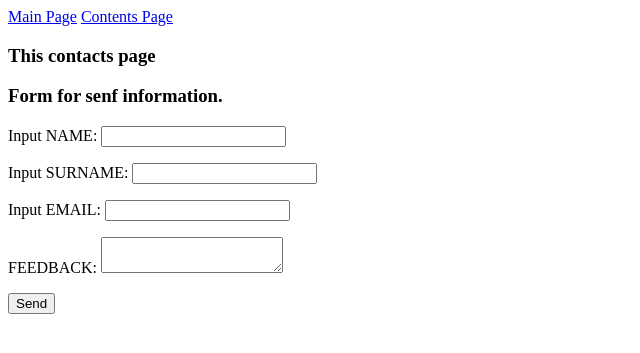
After one commit to puz27/Education_19_2, a Django app: page /contacts in a window 1280 px wide. The commit adds this page. Shown: the top 353 px of the page, without its empty margins (0-640 px from the left). Run offline with Django 4.2, Linux system fonts and the light colour scheme.

Commit message:
add feedback

```diff
--- /dev/null
+++ b/catalog/templates/catalog/base.html
@@ -0,0 +1,17 @@
+<!DOCTYPE html>
+<html lang="en">
+<head>
+    <meta charset="UTF-8">
+    <title>{{Title}}</title>
+</head>
+
+{% block main_menu %}
+<a href="/">Main Page</a>
+<a href="/contacts">Contents Page</a>
+{% endblock %}
+<body>
+{% block content %}
+<a>{{Title}}</a>
+{% endblock %}
+</body>
+</html>
--- /dev/null
+++ b/catalog/templates/catalog/contacts.html
@@ -0,0 +1,14 @@
+{% extends 'catalog/base.html' %}
+
+{% block content %}
+<h3>This contacts page</h3>
+<h3>Form for senf information.</h3>
+<form method="post">
+{% csrf_token %}
+    Input NAME:  <input type="text" name="name"/><p>
+    Input SURNAME:  <input type="text" name ="surname"/><p>
+    Input EMAIL:  <input type="email" name ="email"/><p>
+    FEEDBACK:  <textarea name="feedback"></textarea><p>
+    <input type="submit" value="Send">
+</form>
+{% endblock %}
--- a/catalog/urls.py
+++ b/catalog/urls.py
@@ -1,6 +1,7 @@
 from django.urls import path
-from catalog.views import index
+from catalog.views import index, contacts
 
 urlpatterns = [
-    path("", index)
+    path("", index, name="main"),
+    path("contacts", contacts, name="contacts")
 ]
--- a/catalog/views.py
+++ b/catalog/views.py
@@ -2,4 +2,16 @@ from django.shortcuts import render
 
 
 def index(request):
-    return render(request, "catalog/index.html")
+    content = {"Title": "Main Page"}
+    return render(request, "catalog/index.html", content)
+
+
+def contacts(request):
+    name = request.POST.get("name")
+    surname = request.POST.get("surname")
+    email = request.POST.get("email")
+    feedback = request.POST.get("feedback")
+    content = {"Title": "Contacts Page"}
+
+    print(name, surname, email, feedback)
+    return render(request, "catalog/contacts.html", content)
```
Also changed, not shown: catalog/templates/catalog/index.html (+4 -9 lines).
